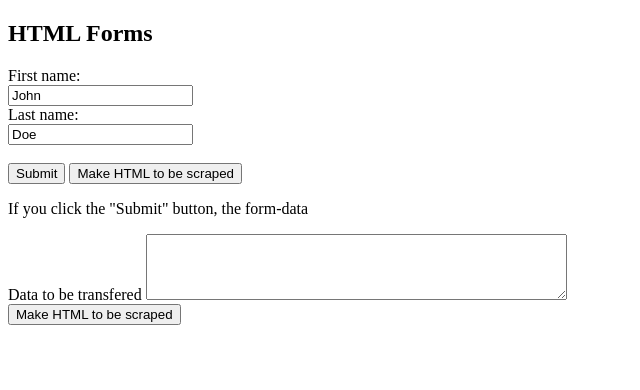
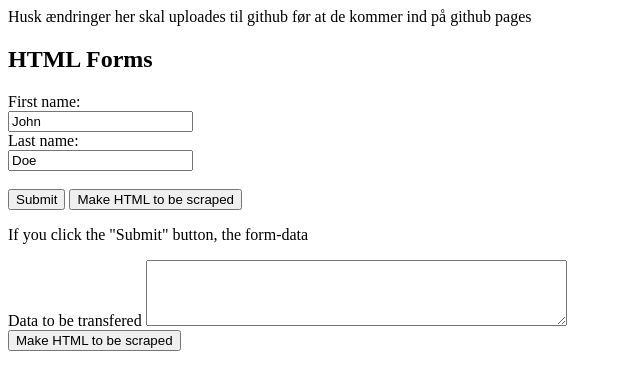
Before and after one commit to tjldatkea/yatzyReducGithub, a plain HTML site: page test.html in a window 1280 px wide. Shown: the whole page, without its empty margins (0-640 px from the left). Drawn offline with Linux system fonts and the light colour scheme.

Commit message:
13082022kl1423

```diff
--- a/test.html
+++ b/test.html
@@ -3,10 +3,12 @@
 
 <body>
 
+  Husk ændringer her skal uploades til github før at de kommer ind på github pages
   <h2>HTML Forms</h2>
 
 
-  <form action="http://localhost:3000/hello" method="POST">
+  <!-- <form action="http://localhost:3000/hello" method="POST"> -->
+  <form action="https://nodeshoplistservertjldatkea.herokuapp.com/hello" method="POST">
     <label for="fname">First name:</label><br>
     <input type="text" id="fname" name="fname" value="John"><br>
     <label for="lname">Last name:</label><br>
@@ -18,7 +20,8 @@
   <p>If you click the "Submit" button, the form-data </p>
 
 
-  <form action="http://localhost:3000/hello" method="POST">
+  <!-- <form action="http://localhost:3000/hello" method="POST"> -->
+  <form action="https://nodeshoplistservertjldatkea.herokuapp.com/hello" method="POST">
     <div>
       <label for="to">Data to be transfered</label>
       <textarea name="dataForTransferField" id="dataForTransferField" value="From Yatzy.HTML" rows="4"
```
Also changed, not shown: yatzyReduceretTilMinimum.html (+0 -1 lines).
